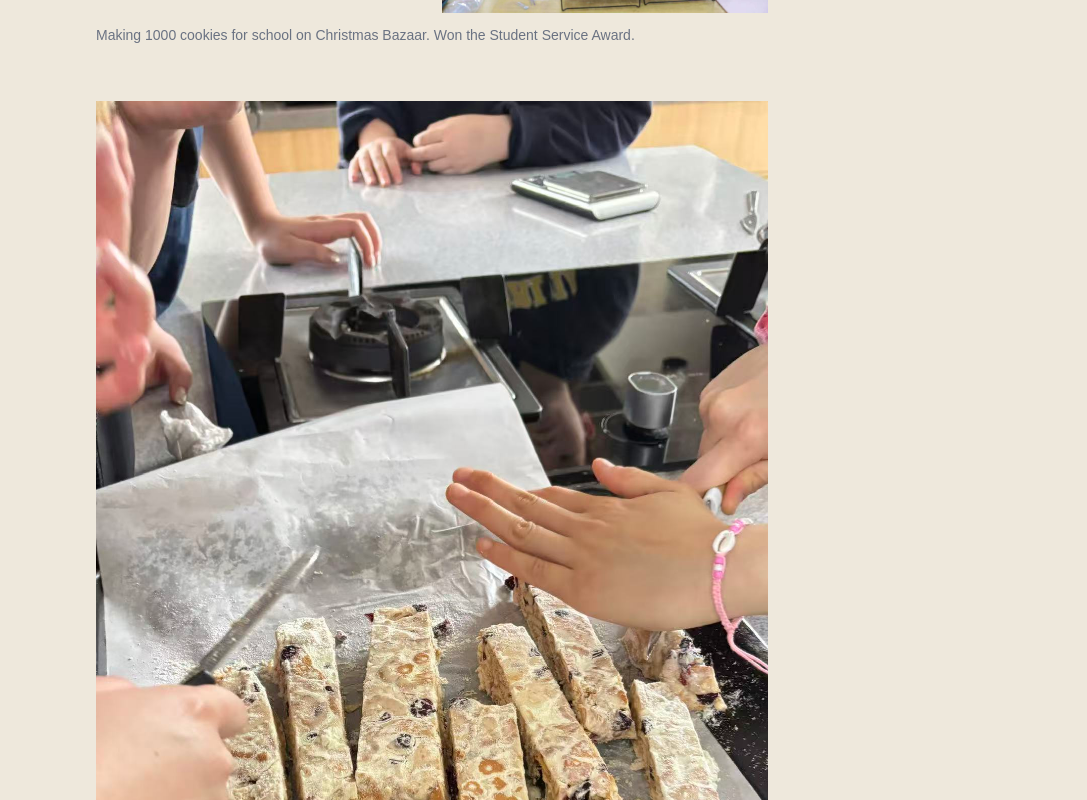
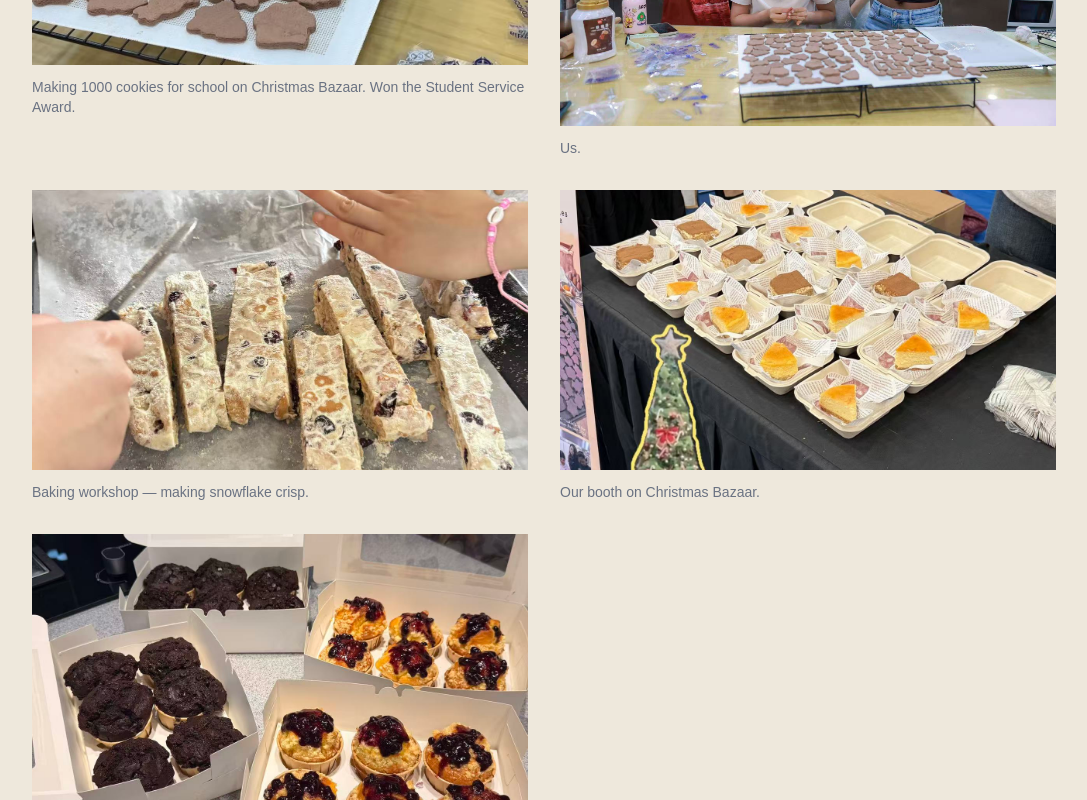
Before and after one commit to Sophie77227/Sophie-s-TCM-research-website, a Next.js app: page / in a window 1280 px wide. Shown: the part 8020-8820 px from the top of the page, without its empty margins (96-1183 px from the left). Built offline with nearby package versions, Linux system fonts and the light colour scheme.

Commit message:
edit baking

```diff
--- a/components/FieldNotes.tsx
+++ b/components/FieldNotes.tsx
@@ -4,7 +4,7 @@ export default function FieldNotes() {
       id="notes"
       className="bg-[#eee8dc] px-8 py-32"
     >
-      <div className="max-w-4xl mx-auto">
+      <div className="max-w-5xl mx-auto">
         <p className="text-sm tracking-[0.35em] text-gray-500 mb-8">
           BAKING CLUB - Bake No Limit
         </p>
@@ -20,63 +20,63 @@ export default function FieldNotes() {
         </p>
 
         {/* Baking Club Photos */}
-        <div className="space-y-14">
+        <div className="grid grid-cols-2 gap-8">
 
           {/* Christmas Bazaar */}
           <div>
-            <div className="grid grid-cols-2 gap-5 max-w-2xl">
             <img
               src="/baking-club-1.jpg"
               alt="Christmas Bazaar"
               className="w-full h-auto"
             />
+            <p className="mt-3 text-sm text-gray-500">
+              Making 1000 cookies for school on Christmas Bazaar. Won the Student Service Award.
+            </p>
+          </div>
 
+          {/* Second Christmas Bazaar Photo */}
+          <div>
             <img
               src="/baking-club-5.jpg"
               alt="Christmas Bazaar"
               className="w-full h-auto"
             />
-            </div>
-
-            <p className="mt-3 text-sm text-gray-500 max-w-2xl">
-              Making 1000 cookies for school on Christmas Bazaar. Won the Student Service Award.
+            <p className="mt-3 text-sm text-gray-500">
+              Us.
             </p>
           </div>
 
           {/* Baking Workshop */}
-          <div className="max-w-2xl">
+          <div>
             <img
               src="/baking-club-2.jpg"
               alt="Baking workshop"
-              className="w-full h-auto"
+              className="w-full h-[280px] object-cover"
             />
-
             <p className="mt-3 text-sm text-gray-500">
               Baking workshop — making snowflake crisp.
             </p>
           </div>
 
           {/* Christmas Bazaar Booth */}
-          <div className="max-w-2xl">
+          <div>
             <img
               src="/baking-club-3.jpg"
               alt="Christmas Bazaar booth"
-              className="w-full h-auto"
+              className="w-full h-[280px] object-cover"
             />
-
             <p className="mt-3 text-sm text-gray-500">
               Our booth on Christmas Bazaar.
             </p>
           </div>
 
           {/* Sports Event */}
-          <div className="max-w-2xl">
+          <div>
             <img
               src="/baking-club-4.jpg"
               alt="Baking Club sports event collaboration"
-              className="w-full h-auto"
+              className="w-full h-[280px] object-cover"
             />
-
             <p className="mt-3 text-sm text-gray-500">
               Collaborating with parent organization for sports event.
             </p>
```
Lines whose indentation alone changed are shown as unchanged.
